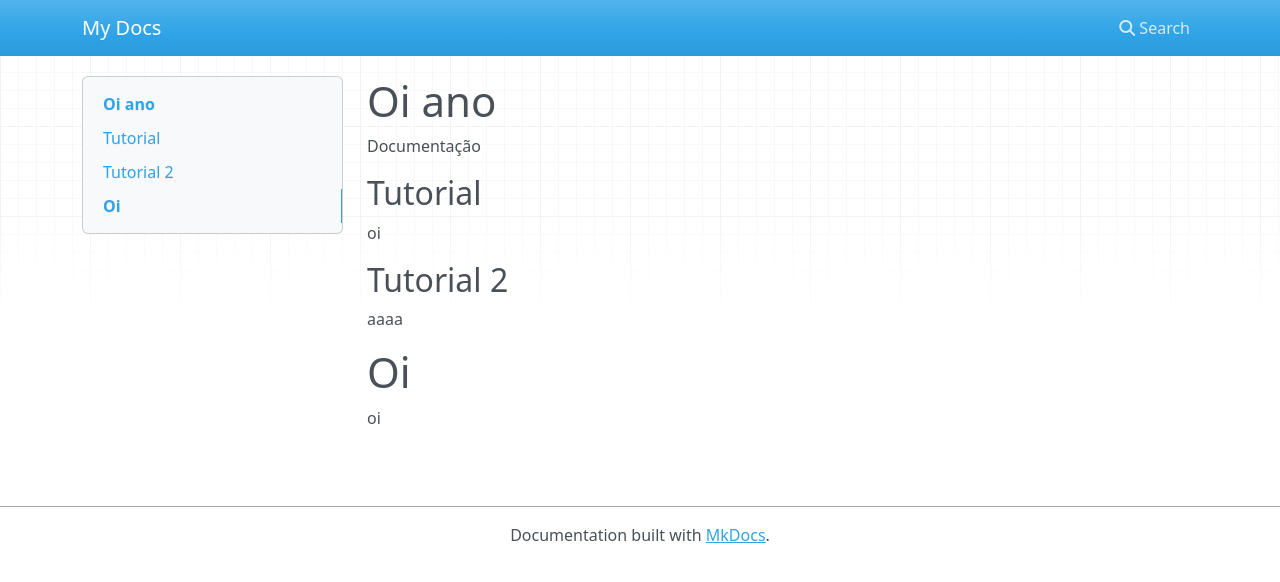
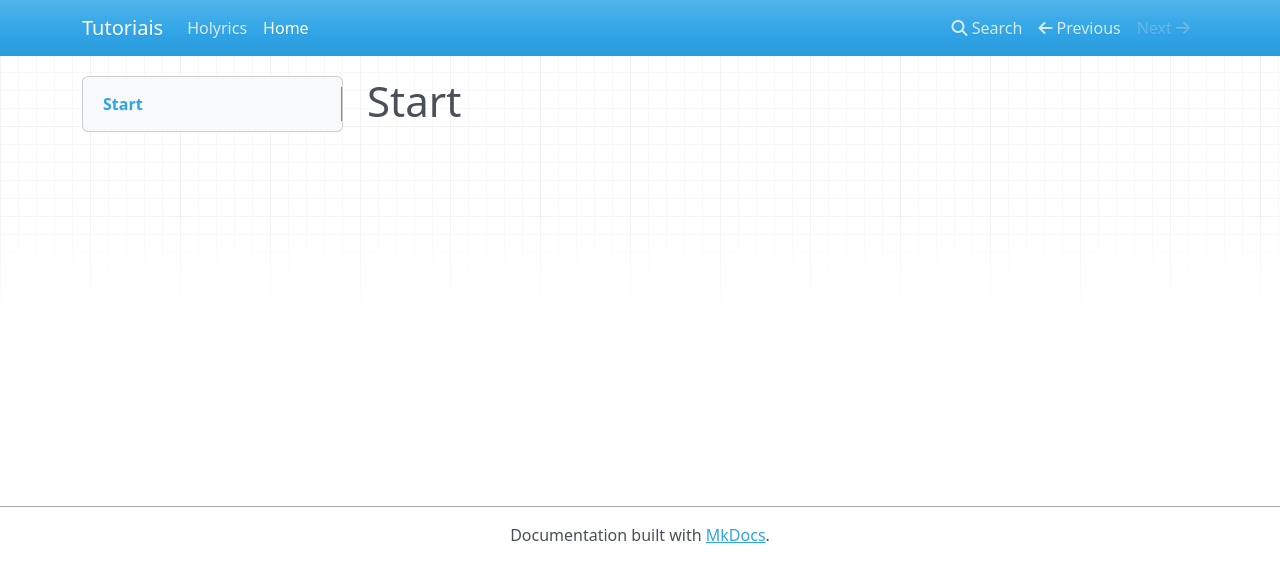
Before and after one commit to gabrielescorelguerra/transmissao, an MkDocs documentation site: the page built from docs/index.md, in a window 1280 px wide. Shown: the top 582 px of the page. Built offline with MkDocs 1.6.1, drawn with Linux system fonts in a browser that asks for light colours; nearby versions of some CDN libraries.

Commit message:
adiciona holyrics.md

```diff
--- a/docs/index.md
+++ b/docs/index.md
@@ -1,15 +1 @@
-# Oi ano
-
-Documentação
-
-## Tutorial
-
-oi
-
-## Tutorial 2
-
-aaaa
-
-# Oi
-
-oi
+# Start
--- a/mkdocs.yml
+++ b/mkdocs.yml
@@ -1 +1,4 @@
-site_name: My Docs
+site_name: Tutoriais
+nav:
+  - Holyrics: holyrics.md
+  - Home: index.md
```
Also changed, not shown: docs/holyrics.md (added, +41 -0 lines).
